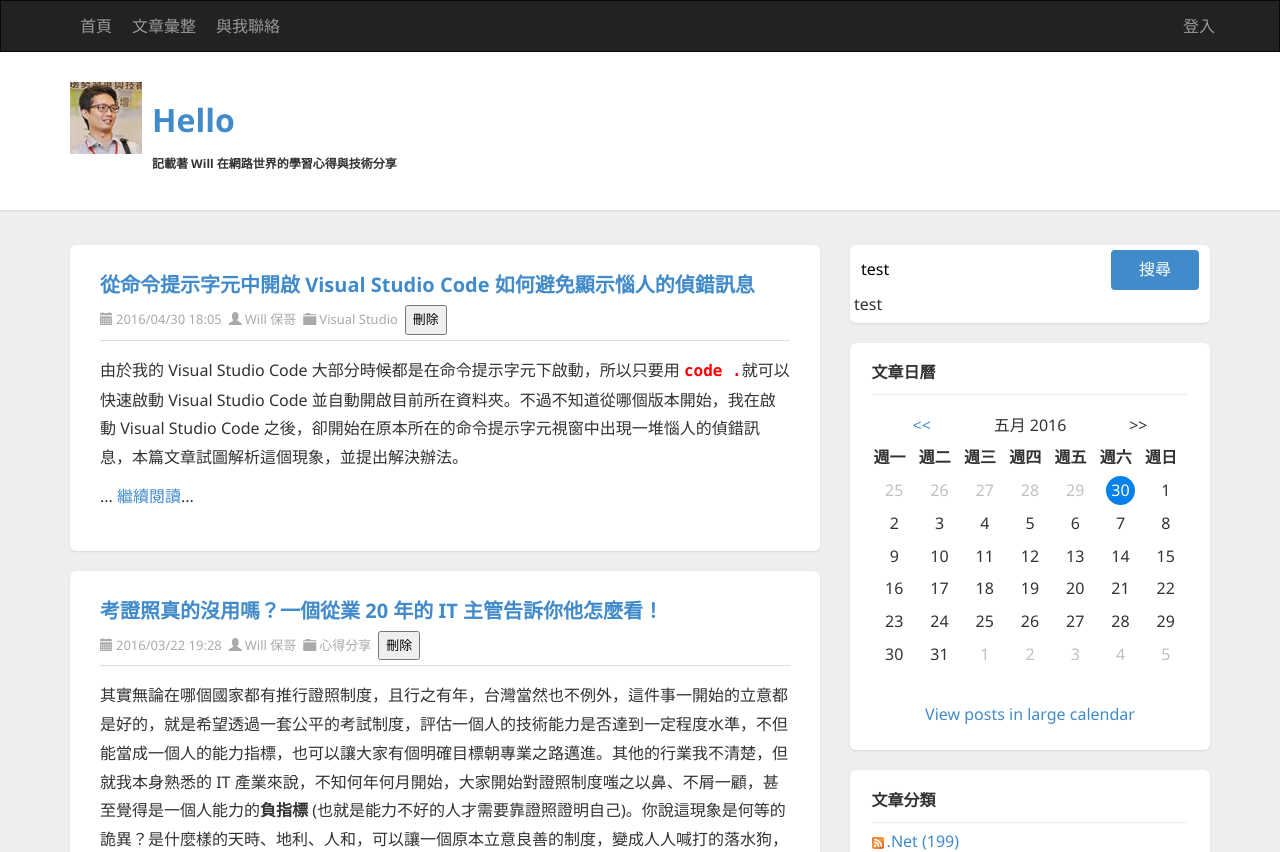
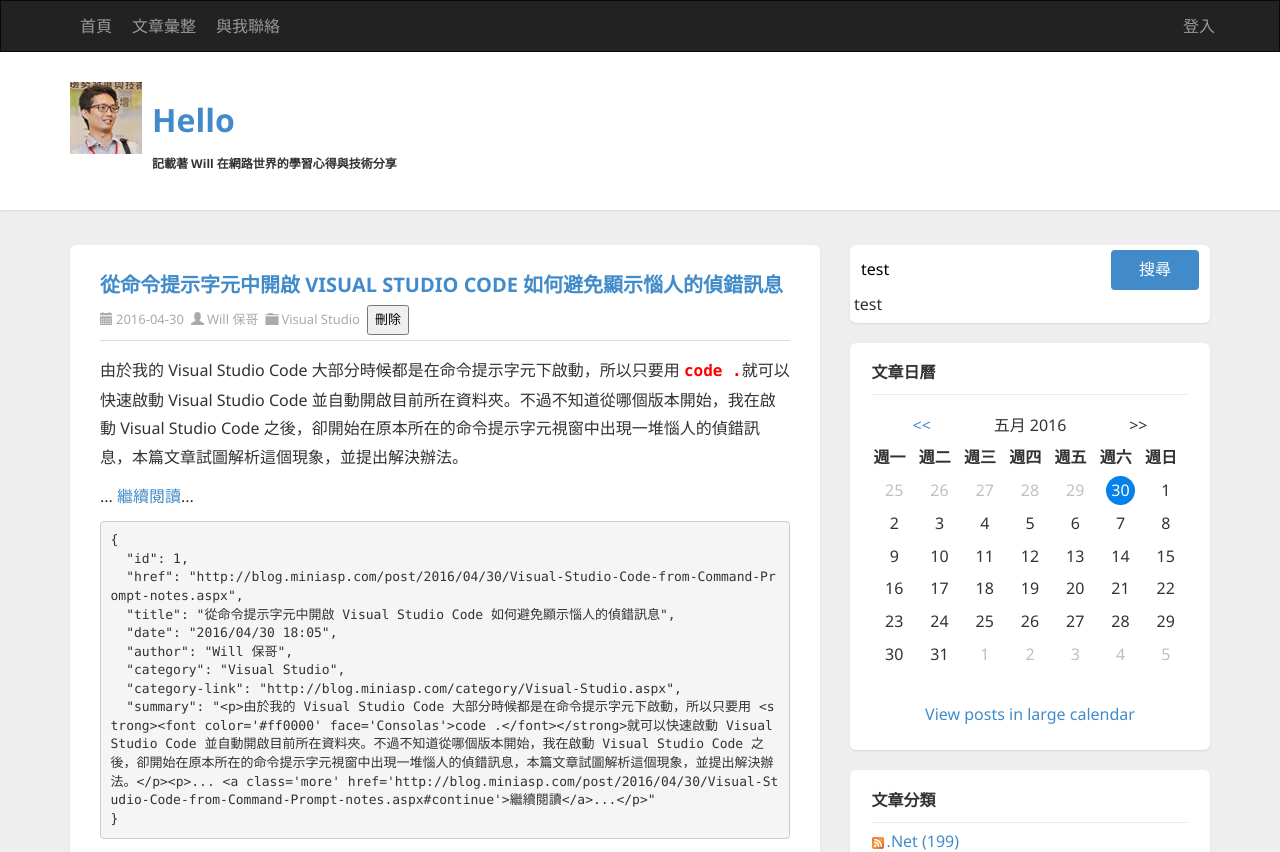
Before and after one commit to doggy8088/gpg-test, an Angular app: page / in a window 1280 px wide. Shown: the top 852 px of the page. Built offline with nearby package versions, Linux system fonts and the light colour scheme.

Commit message:
14 練習基本 Pipe 元件用法

```diff
--- a/src/app/article/article.component.html
+++ b/src/app/article/article.component.html
@@ -1,10 +1,10 @@
 <article class="post">
     <header class="post-header">
         <h2 class="post-title">
-            <a [href]="item.href">{{ item.title }}</a>
+            <a [href]="item.href">{{ item.title | uppercase }}</a>
         </h2>
         <div class="post-info clearfix">
-            <span class="post-date"><i class="glyphicon glyphicon-calendar"></i>{{item.date}}</span>
+            <span class="post-date"><i class="glyphicon glyphicon-calendar"></i>{{ item.date | date:'yyyy-MM-dd' }}</span>
             <span class="post-author"><i class="glyphicon glyphicon-user"></i><a href="http://blog.miniasp.com/author/will.aspx">{{item.author}}</a></span>
             <span class="post-category"><i class="glyphicon glyphicon-folder-close"></i><a [href]="item['category-link']">{{item.category}}</a></span>
             <input type="button" value="刪除" (click)="doDelete()">
@@ -12,4 +12,5 @@
     </header>
     <section class="post-body text" [innerHTML]="item.summary">
     </section>
+    <pre>{{ item | json }}</pre>
 </article>
```
